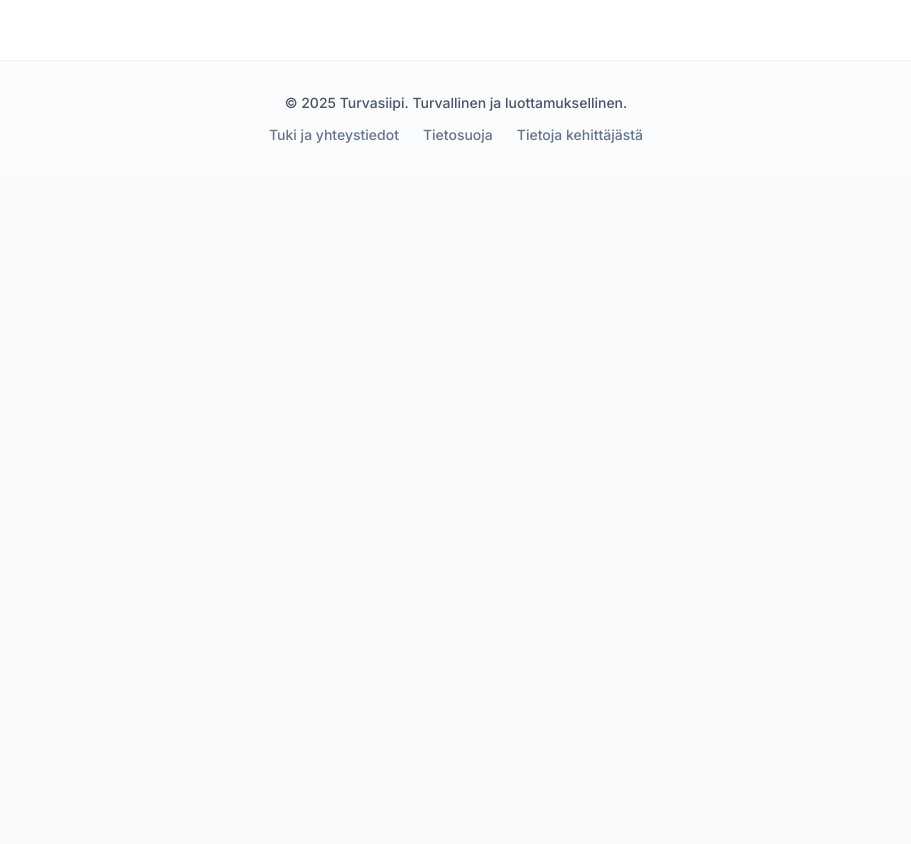
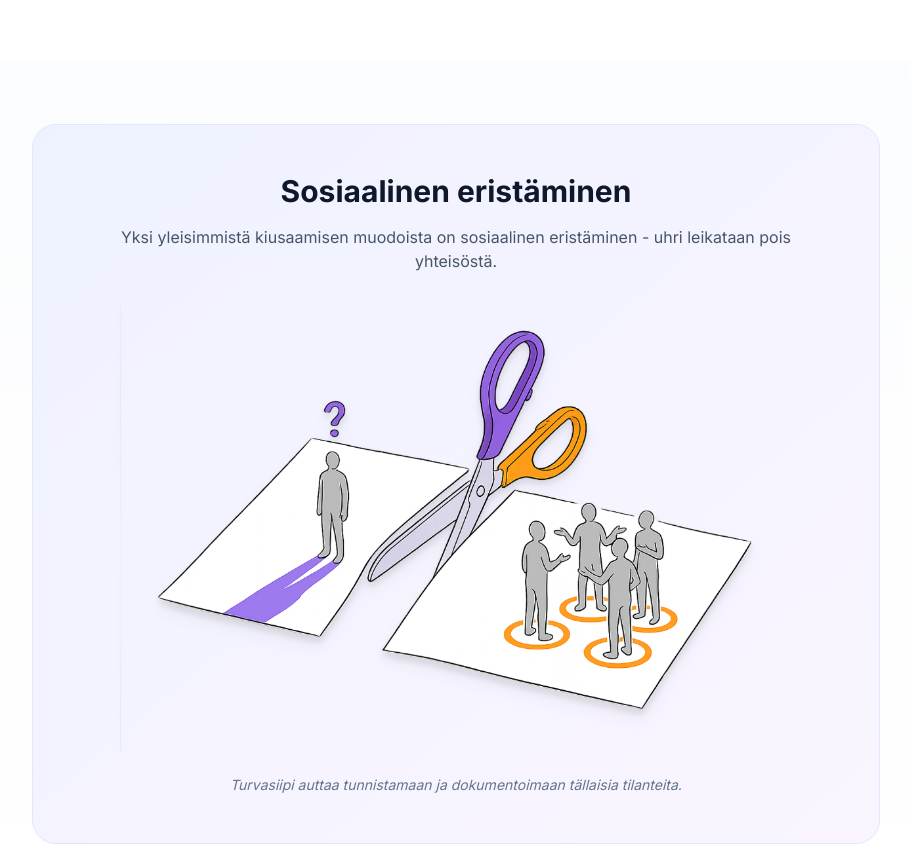
Before and after one commit to JoonasHuhta/Turvasiipi, a Next.js app: page / in a window 1280 px wide. Shown: the part 4320-5164 px from the top of the page, without its empty margins (184-1095 px from the left). Before the commit the page ends 4497 px from the top, so only its background shows below. Built offline with nearby package versions, Linux system fonts and the light colour scheme.

Commit message:
feat: Add social isolation illustration to landing page - Add scissors illustration after FAQ section - Visualize social isolation concept - Add explanatory text and caption

```diff
--- a/src/app/page.tsx
+++ b/src/app/page.tsx
@@ -447,6 +447,28 @@ export default function Home() {
         </div>
       </section>
 
+      {/* Isolation Illustration */}
+      <section className="px-6 py-16 max-w-4xl mx-auto text-center">
+        <div className="bg-gradient-to-br from-indigo-50 to-purple-50 rounded-3xl p-8 md:p-12 border border-indigo-100">
+          <h2 className="text-2xl md:text-3xl font-bold text-slate-900 mb-4">
+            Sosiaalinen eristäminen
+          </h2>
+          <p className="text-slate-600 mb-8 max-w-2xl mx-auto">
+            Yksi yleisimmistä kiusaamisen muodoista on sosiaalinen eristäminen - uhri leikataan pois yhteisöstä.
+          </p>
+          <div className="relative max-w-2xl mx-auto">
+            <img
+              src="/isolation-scissors.png"
+              alt="Sosiaalinen eristäminen - sakset leikkaavat ihmisen pois ryhmästä"
+              className="w-full h-auto drop-shadow-lg"
+            />
+          </div>
+          <p className="text-sm text-slate-500 mt-6 italic">
+            Turvasiipi auttaa tunnistamaan ja dokumentoimaan tällaisia tilanteita.
+          </p>
+        </div>
+      </section>
+
     </div>
   );
 }
```
Also changed, not shown: public/isolation-scissors.png (added).
